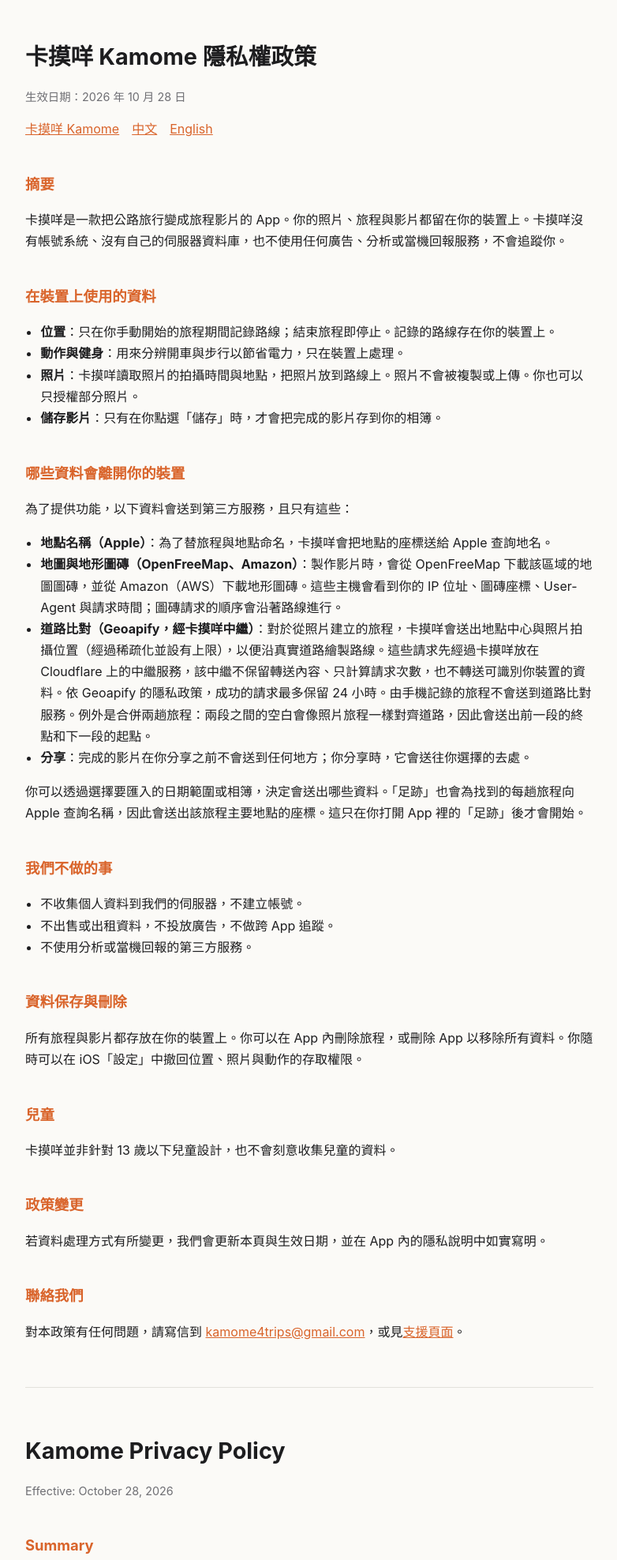
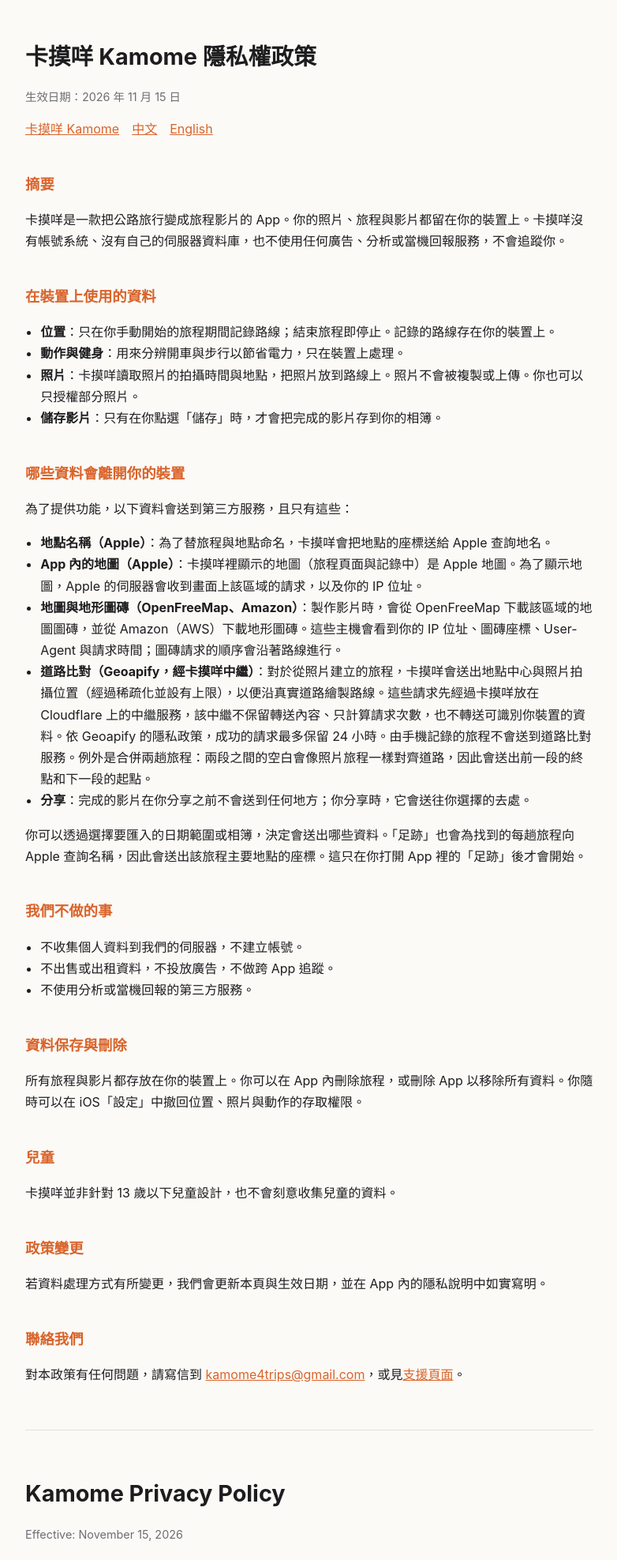
Before and after one commit to wen-chiu/kamome-site, a plain HTML site: page privacy/index.html in a window 1280 px wide. Shown: the top 1975 px of the page at 79% size, without its empty margins (248-1030 px from the left). Drawn offline with Linux system fonts and the light colour scheme.

Commit message:
Privacy policy: the maps inside Kamome are Apple Maps (kamome#422)
Trip pages and the recording screen draw Apple Maps (MapKit), so Apple's
servers receive requests for the area on screen. The list of what leaves
the device said "and nothing else" without it. Chiu approved option A on
2026-11-15; the app's privacy detail gains the same item. The effective
date moves, as the policy's own Changes section requires.

Co-Authored-By: Claude Opus 5.5 <noreply@anthropic.com>

```diff
--- a/privacy/index.html
+++ b/privacy/index.html
@@ -10,7 +10,7 @@
 <main>
 
 <h1>卡摸咩 Kamome 隱私權政策</h1>
-<p class="meta">生效日期：2026 年 10 月 28 日</p>
+<p class="meta">生效日期：2026 年 11 月 15 日</p>
 <nav><a href="../">卡摸咩 Kamome</a><a href="#zh">中文</a><a href="#en">English</a></nav>
 
 <section id="zh">
@@ -29,6 +29,7 @@
 <p>為了提供功能，以下資料會送到第三方服務，且只有這些：</p>
 <ul>
   <li><strong>地點名稱（Apple）</strong>：為了替旅程與地點命名，卡摸咩會把地點的座標送給 Apple 查詢地名。</li>
+  <li><strong>App 內的地圖（Apple）</strong>：卡摸咩裡顯示的地圖（旅程頁面與記錄中）是 Apple 地圖。為了顯示地圖，Apple 的伺服器會收到畫面上該區域的請求，以及你的 IP 位址。</li>
   <li><strong>地圖與地形圖磚（OpenFreeMap、Amazon）</strong>：製作影片時，會從 OpenFreeMap 下載該區域的地圖圖磚，並從 Amazon（AWS）下載地形圖磚。這些主機會看到你的 IP 位址、圖磚座標、User-Agent 與請求時間；圖磚請求的順序會沿著路線進行。</li>
   <li><strong>道路比對（Geoapify，經卡摸咩中繼）</strong>：對於從照片建立的旅程，卡摸咩會送出地點中心與照片拍攝位置（經過稀疏化並設有上限），以便沿真實道路繪製路線。這些請求先經過卡摸咩放在 Cloudflare 上的中繼服務，該中繼不保留轉送內容、只計算請求次數，也不轉送可識別你裝置的資料。依 Geoapify 的隱私政策，成功的請求最多保留 24 小時。由手機記錄的旅程不會送到道路比對服務。例外是合併兩趟旅程：兩段之間的空白會像照片旅程一樣對齊道路，因此會送出前一段的終點和下一段的起點。</li>
   <li><strong>分享</strong>：完成的影片在你分享之前不會送到任何地方；你分享時，它會送往你選擇的去處。</li>
@@ -59,7 +60,7 @@
 
 <section id="en" lang="en">
 <h1>Kamome Privacy Policy</h1>
-<p class="meta">Effective: October 28, 2026</p>
+<p class="meta">Effective: November 15, 2026</p>
 
 <h2>Summary</h2>
 <p>Kamome turns road trips into recap films. Your photos, trips and films stay on your device. Kamome has no accounts and no server-side database of its own, uses no advertising, analytics or crash-reporting services, and does not track you.</p>
@@ -76,6 +77,7 @@
 <p>To provide its features, Kamome sends the following to third-party services, and nothing else:</p>
 <ul>
   <li><strong>Place names (Apple)</strong>: to name trips and stops, Kamome sends a stop's coordinates to Apple to look up its name.</li>
+  <li><strong>In-app maps (Apple)</strong>: the maps shown inside Kamome, on a trip's page and while recording, are Apple Maps. To draw them, Apple's servers receive requests for the area on screen, with your IP address.</li>
   <li><strong>Map and terrain tiles (OpenFreeMap, Amazon)</strong>: when rendering a film, Kamome downloads map tiles from OpenFreeMap and terrain tiles from Amazon (AWS) for the trip's area. These hosts see your IP address, the tile coordinates, a User-Agent string and the time of each request; the sequence of tile requests follows the route.</li>
   <li><strong>Road matching (Geoapify, via Kamome's relay)</strong>: for trips built from photos, Kamome sends stop centres and photo positions (thinned and capped per leg) so the route follows real roads. These requests pass through Kamome's relay on Cloudflare, which keeps no record of what it forwards (it only counts requests) and forwards nothing that identifies your device. Geoapify's own privacy policy says successful requests are kept for no longer than 24 hours. Trips recorded by your phone are not sent to the routing service. One exception: when you merge two trips, the gap between them is matched to roads like a photo trip, so the end of one and the start of the next are sent.</li>
   <li><strong>Sharing</strong>: a finished film goes nowhere until you share it. When you do, it goes where you send it.</li>
```
